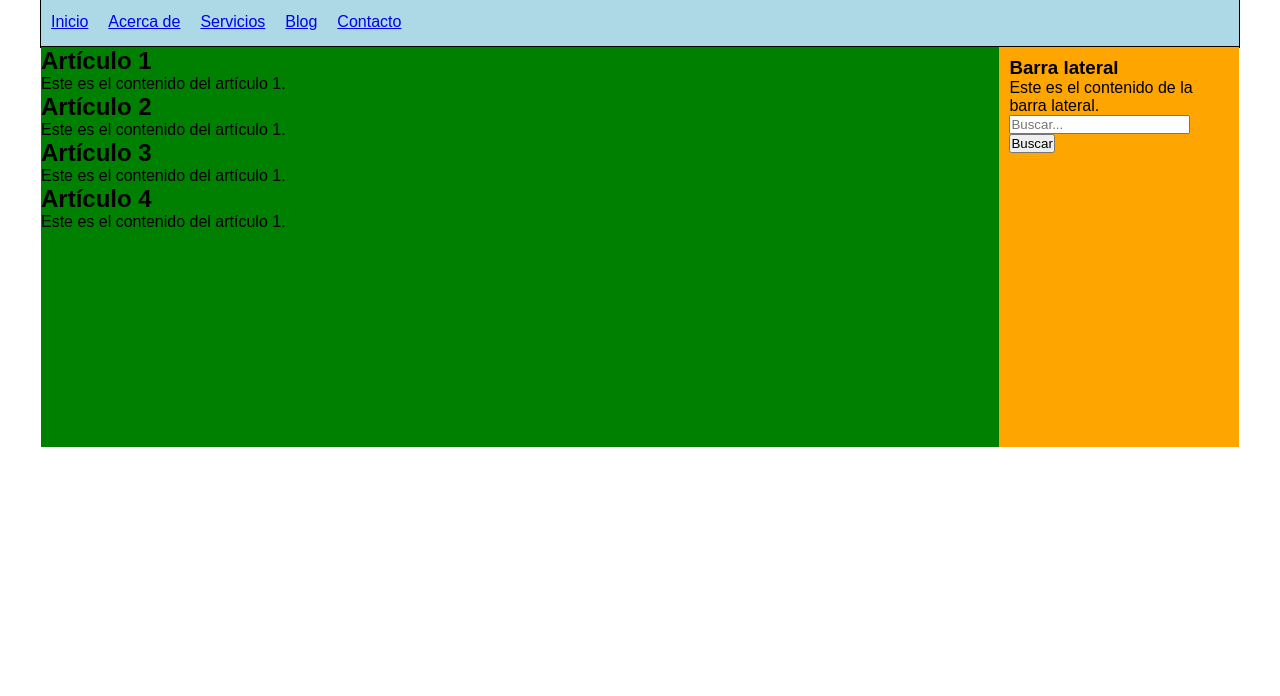
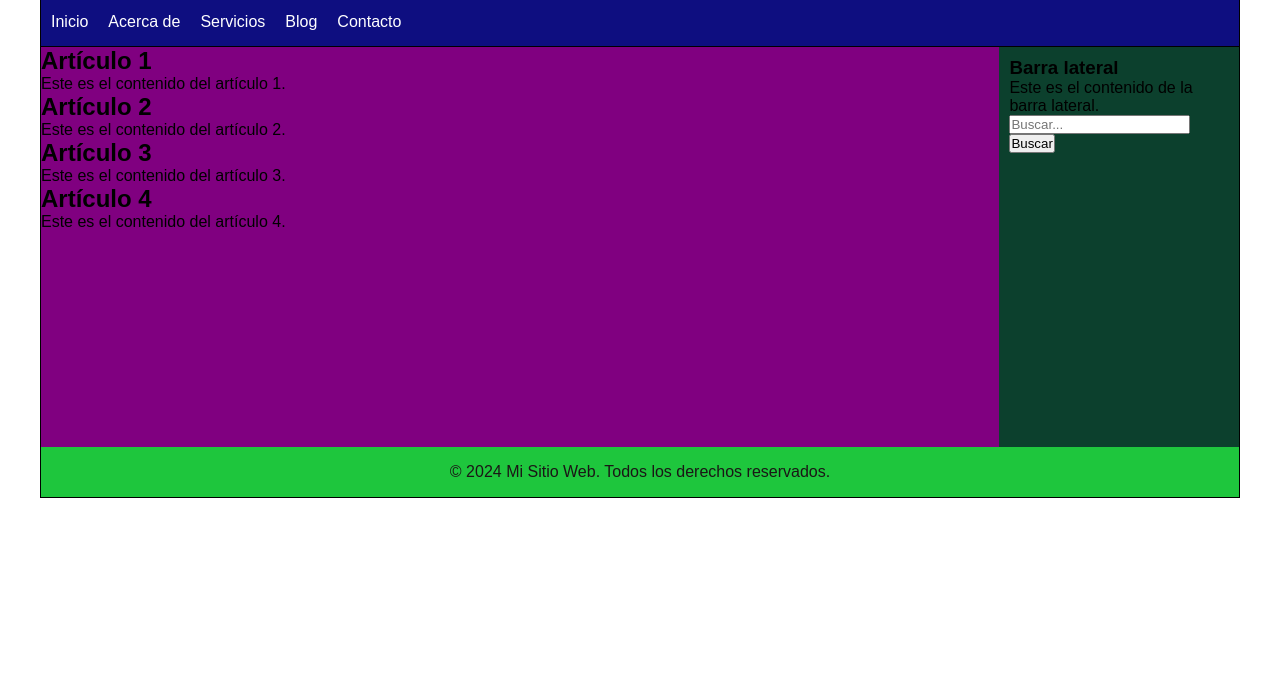
Before and after one commit to srllamadev/fundamentos-web, a plain HTML site: page 17-CSS-Fundamentos/00-primeros-pasos/index.html in a window 1280 px wide. Shown: the part 104-800 px from the top of the page. Drawn offline with Linux system fonts and the light colour scheme.

Commit message:
Update article content and enhance footer styling for better presentation

```diff
--- a/17-CSS-Fundamentos/00-primeros-pasos/index.html
+++ b/17-CSS-Fundamentos/00-primeros-pasos/index.html
@@ -35,17 +35,17 @@
 
                 <article class="articleBBB">
                     <h2>Artículo 2</h2>
-                    <p>Este es el contenido del artículo 1.</p>
+                    <p>Este es el contenido del artículo 2.</p>
                 </article>
 
                 <article class="articleBBB">
                     <h2>Artículo 3</h2>
-                    <p>Este es el contenido del artículo 1.</p>
+                    <p>Este es el contenido del artículo 3.</p>
                 </article>
 
                 <article class="articleBBB">
                     <h2>Artículo 4</h2>
-                    <p>Este es el contenido del artículo 1.</p>
+                    <p>Este es el contenido del artículo 4.</p>
                 </article>
 
             </section>
@@ -59,12 +59,10 @@
                 </form>
             </aside>
 
-
-
+            <footer>
+                <p>&copy; 2024 Mi Sitio Web. Todos los derechos reservados.</p>
+            </footer>
         </div>
-
-
-
 
     </body>
 </html>
--- a/17-CSS-Fundamentos/00-primeros-pasos/styles.css
+++ b/17-CSS-Fundamentos/00-primeros-pasos/styles.css
@@ -1,20 +1,18 @@
-/* Corrección del selector universal y reseteo de márgenes */
 * {
     margin: 0;
     padding: 0;
-    box-sizing: border-box; /* Los porcentajes y paddings cuadren */
+    box-sizing: border-box;
 }
-
 body {
     background-color: white;
     font-family: Arial, sans-serif;
 }
 
-/* Contenedor principal */
 #contenidoAAA {
     width: 1200px;
     margin: 0px auto;
     border: 1px solid black;
+
 }
 
 header {
@@ -24,12 +22,11 @@ header {
     margin: 0px;
     text-align: center;
     line-height: 100px;
-    color: white;
-    border-bottom: 3px dashed black;
+    border-bottom: 3px solid black;
 }
 
 nav {
-    background-color: lightblue;
+    background-color: rgb(14, 14, 128);
     height: 50px;
     border-bottom: 1px solid black;
 }
@@ -41,31 +38,30 @@ nav ul li {
     line-height: 30px;
 }
 
-.clearfix::after {
-    content: "";
-    display: table;
-    clear: both;
+nav ul li a {
+    text-decoration: none;
+    color: white;
 }
 
 section {
     float: left;
     width: 80%;
     min-height: 400px;
-    background-color: green;
+    background-color: purple;
 }
 
 aside {
     float: left;
     width: 20%;
-    background-color: orange;
+    background-color: rgb(12, 64, 45);
     min-height: 400px;
     padding: 10px;
 }
 
 footer {
-    clear: both; /* Importante para que se coloque debajo del section y el aside */
-    background: black;
-    color: white;
+    clear: both;
+    background-color: #1ec63d;
+    color: rgb(27, 22, 22);
     text-align: center;
     height: 50px;
     line-height: 50px;
```
